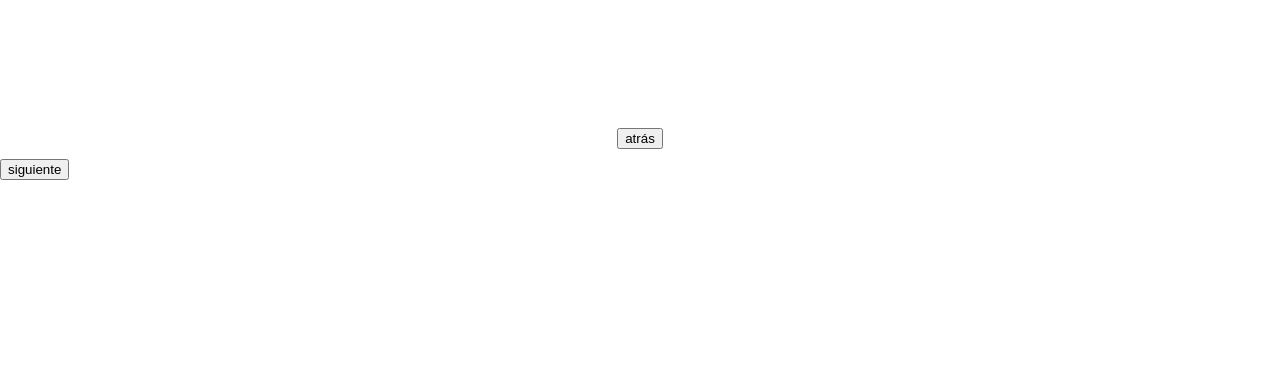
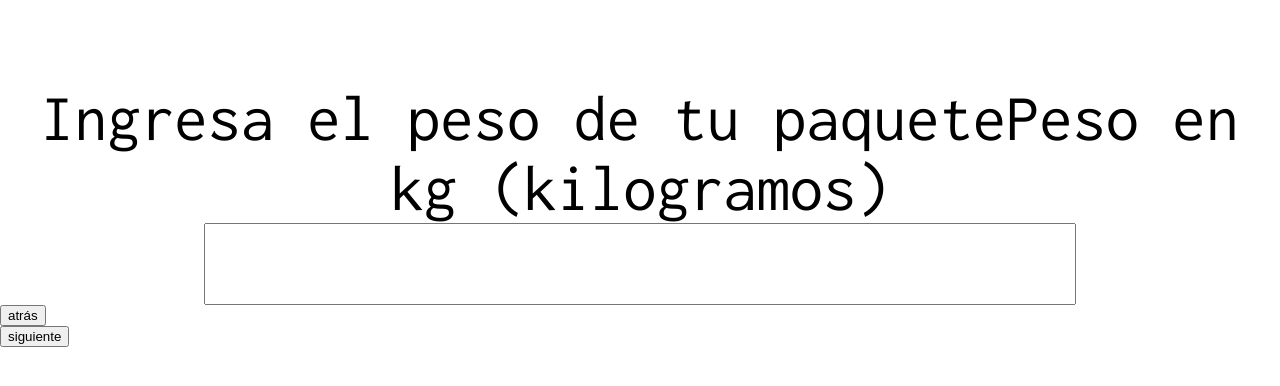
Before and after one commit to Valeria-Lee/maquetado_envios, a plain HTML site: page index.html in a window 1280 px wide. Both pictures are taken after a click on the button "siguiente". Drawn offline with Linux system fonts and the light colour scheme.

Commit message:
preguntas en formato

```diff
--- a/app.js
+++ b/app.js
@@ -17,8 +17,9 @@ let sending_questions = [
 
 let currentQuestions = sending_questions
 
+function renderQuestions(questions,index) {
+    questionContainer.innerHTML = ""
 
-function renderQuestions(questions,index) {
     let label = document.createElement("label")
     label.innerText = `${questions[index][0]}`
 
@@ -37,20 +38,38 @@ function renderQuestions(questions,index) {
     }
 }
 
-function goBack() {
-    if(currentIndex>0) {
+function showButtons() {
+    if (currentIndex>0) {
         backBtn.style.display = "flex"
-        currentIndex--
     } else {
         backBtn.style.display = "none"
     }
+
+    if (currentIndex<currentQuestions.length-1){
+        nextBtn.style.display = "flex"
+    } else {
+        nextBtn.style.display = "none"
+        // AQUI PODRIA HABER UN BOTON DE ENVIAR O PASAR A LA SIGUIENTE ETAPA.
+    }
+}
+
+function goBack() {
+    if(currentIndex>0) {
+        currentIndex--
+        console.log(`se resto: ${currentIndex}`)
+    } else {
+        console.log(`ya paso el limite: ${currentIndex}`)
+    }
+    renderQuestions(currentQuestions, currentIndex)
+    showButtons()
 }
 
 function goNext() {
     // validation
-    if(currentIndex<currentQuestions.length){
+    if(currentIndex<currentQuestions.length+1){
+        currentIndex++
+        console.log(`se sumo: ${currentIndex}`)
         nextBtn.style.display = "flex"
-        currentIndex++
 
         if(document.getElementsByClassName('input') != null){
             let i = 0
@@ -62,11 +81,19 @@ function goNext() {
                 }
                 i++
             }
+            console.log("alto ahi camarada")
         }
     } else {
-        backBtn.style.display = "none"
+        nextBtn.style.display = "none"
+        console.log(`ya paso el limite: ${currentIndex}`)
     }
+    renderQuestions(currentQuestions, currentIndex)
+    showButtons()
 }
 
 backBtn.addEventListener('click',goBack)
 nextBtn.addEventListener('click',goNext)
+window.addEventListener('load', () => {
+    renderQuestions(currentQuestions, currentIndex)
+    showButtons()
+})
--- a/style.css
+++ b/style.css
@@ -1,8 +1,11 @@
+@import url('https://fonts.googleapis.com/css2?family=Inconsolata:wght@200..900&display=swap');
+
 body {
     display: flex;
     align-items: center;
     text-align: center;
     margin: 0;
+    font-family: "Inconsolata", monospace;
 }
 
 #container {
@@ -10,3 +13,11 @@ body {
     height: 100vh;
     font-size: 5.2vw;
 }
+
+.nav-btns {
+    font-size: 2.4vw;
+}
+
+input {
+    font-size: 5.2vw;
+}
```
